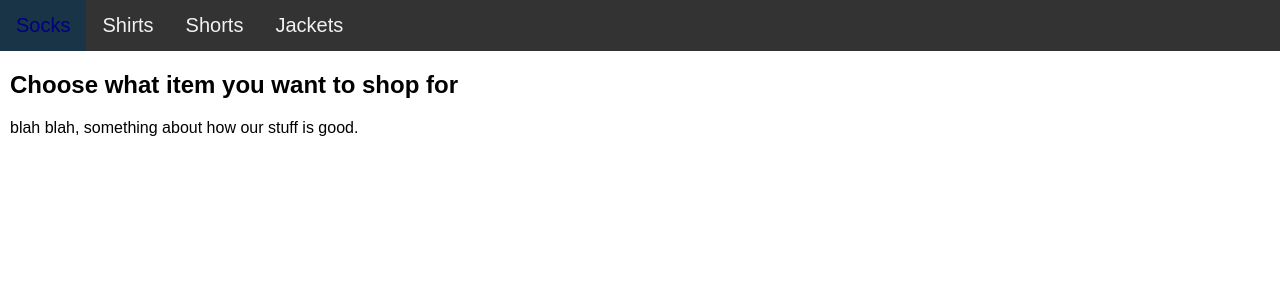
After one commit to P5-Tacos/P5-Tacos-thrift-store, a Flask app: template templates/inventory.html in a window 1280 px wide. The commit adds this page. Shown: the top 300 px of the page. Run offline with Flask 2, Linux system fonts and the light colour scheme; the template is opened without the code that fills it, so the values that code supplies are empty; parts of the project's set-up code (start-up, migrations or seed data) failed here and were passed over.

Commit message:
added navbar for inventory items

```diff
--- a/main.py
+++ b/main.py
@@ -11,6 +11,10 @@ app = Flask(__name__)
 def home():
     return render_template("test.html")#home has to be under templates
 
+@approute('inventory')
+def inv():
+    return render_template("inventory.html") #this is a navbar for socks, shirts, shorts
+
 if __name__ == "__main__":
     #runs the application on the repl development server
     app.run(debug=True)
--- /dev/null
+++ b/templates/inventory.html
@@ -0,0 +1,51 @@
+<!DOCTYPE html>
+<html>
+<head>
+    <meta name="viewport" content="width=device-width, initial-scale=1">
+    <style>
+body {
+  margin: 0;
+  font-family: Arial, Helvetica, sans-serif;
+}
+
+.topnav {
+  overflow: hidden;
+  background-color: #333;
+}
+
+.topnav a {
+  float: left;
+  color: #f2f2f2;
+  text-align: center;
+  padding: 14px 16px;
+  text-decoration: none;
+  font-size: 20px;
+}
+
+.topnav a:hover {
+  background-color: #193347;
+  color: Navy;
+}
+
+.topnav a.active {
+  background-color: #3d77a6;
+  color: blue;
+}
+</style>
+</head>
+<body>
+
+<div class="topnav">
+    <a class="" href="">Socks</a>
+    <a href="">Shirts</a>
+    <a href="">Shorts</a>
+    <a href="">Jackets</a>
+</div>
+
+<div style="padding-left:10px">
+    <h2>Choose what item you want to shop for</h2>
+    <p>blah blah, something about how our stuff is good.</p>
+</div>
+
+</body>
+</html>
--- a/templates/test.html
+++ b/templates/test.html
@@ -6,7 +6,8 @@
 </head>
 <body>
 
-<p>will this work?</p>
+<p>sam is pulling baddies</p>
+
 
 </body>
 </html>
```
